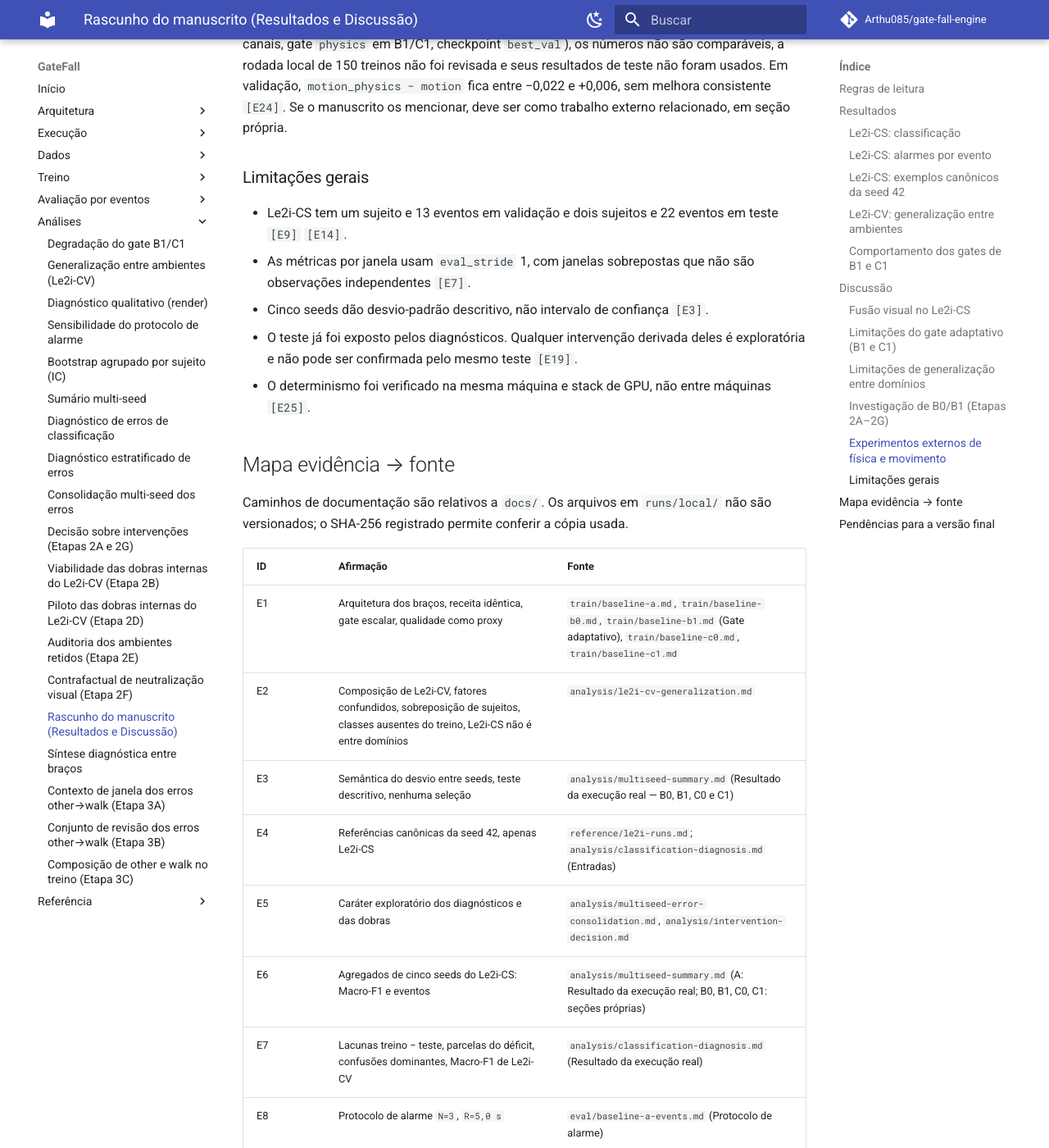
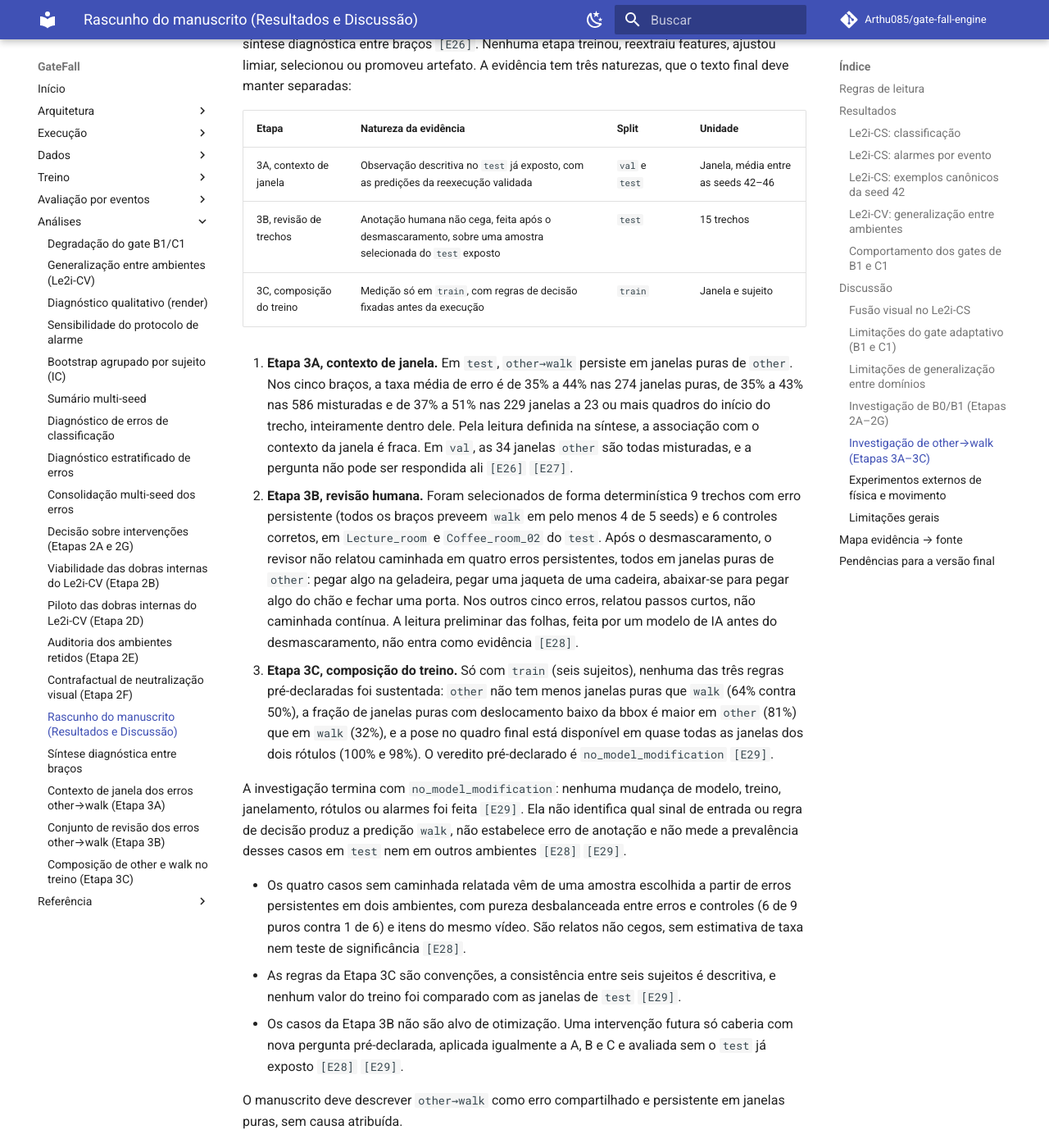
Before and after one commit to Arthu085/gate-fall-engine, an MkDocs documentation site: the page built from docs/analysis/manuscript-results-discussion.md, in a window 1280 px wide and 1400 px high, scrolled down 8494 px. Shown: the whole window at 82% size. Built offline with MkDocs 1.6.1 and Material for MkDocs 9.7.7, drawn with Linux system fonts in a browser that asks for light colours; comment, search, counter and statistics services are not loaded; some of the changed text lies outside the part shown.

Commit message:
docs(analysis): close Stage 3A-3C other→walk investigation in manuscript
Co-Authored-By: Claude <noreply@anthropic.com>

```diff
--- a/docs/analysis/manuscript-results-discussion.md
+++ b/docs/analysis/manuscript-results-discussion.md
@@ -51,8 +51,9 @@ separados:
    resultados e não foi escolhida pelo teste. Não existe referência canônica
    de Le2i-CV `[E4]`.
 3. **Diagnósticos e investigações exploratórios.** Consolidação de erros,
-   dobras internas, auditoria e neutralização visual são não canônicos e não
-   alteram nenhuma decisão congelada `[E5]`.
+   dobras internas, auditoria, neutralização visual e Etapas 3A–3C são não
+   canônicos e não alteram nenhuma decisão congelada `[E5]` `[E27]` `[E28]`
+   `[E29]`.
 4. **Experimentos externos.** Os experimentos de física e movimento de outro
    repositório ficam fora dos resultados do GateFall
    ([seção própria](#experimentos-externos-de-fisica-e-movimento)).
@@ -222,7 +223,9 @@ O texto não deve afirmar superioridade estatística.
 Os braços de fusão quase memorizam o treino `[E6]` `[E7]`, e os erros
 dominantes (`other→walk`, `standing→walk`, `sitting→stand_up`) são
 compartilhados por todos os braços. Isso sugere uma origem no conteúdo ou nos
-rótulos, não no backbone, mas a hipótese não foi testada `[E7]` `[E19]`.
+rótulos, não no backbone, mas a hipótese não foi testada `[E7]` `[E19]`. As
+Etapas 3A–3C descrevem `other→walk` sem atribuir causa
+([seção própria](#investigacao-other-walk)).
 
 ### Limitações do gate adaptativo (B1 e C1)
 
@@ -310,6 +313,66 @@ o gate de B1 e nunca foi avaliada em `val` ou `test` oficiais `[E19]` `[E23]`.
 Nada nas Etapas 2D–2F explica a falha no teste oficial, porque as dobras são
 todas 320×240 a 25 fps e não testam resolução nem fps `[E19]`.
 
+### Investigação de `other→walk` (Etapas 3A–3C) { #investigacao-other-walk }
+
+Investigação exploratória e não canônica do erro dominante de Le2i-CS,
+recomendada pela síntese diagnóstica entre braços `[E26]`. Nenhuma etapa
+treinou, reextraiu features, ajustou limiar, selecionou ou promoveu
+artefato. A evidência tem três naturezas, que o texto final deve manter
+separadas:
+
+| Etapa | Natureza da evidência | Split | Unidade |
+| --- | --- | --- | --- |
+| 3A, contexto de janela | Observação descritiva no `test` já exposto, com as predições da reexecução validada | `val` e `test` | Janela, média entre as seeds 42–46 |
+| 3B, revisão de trechos | Anotação humana não cega, feita após o desmascaramento, sobre uma amostra selecionada do `test` exposto | `test` | 15 trechos |
+| 3C, composição do treino | Medição só em `train`, com regras de decisão fixadas antes da execução | `train` | Janela e sujeito |
+
+1. **Etapa 3A, contexto de janela.** Em `test`, `other→walk` persiste em
+   janelas puras de `other`. Nos cinco braços, a taxa média de erro é de 35%
+   a 44% nas 274 janelas puras, de 35% a 43% nas 586 misturadas e de 37% a
+   51% nas 229 janelas a 23 ou mais quadros do início do trecho, inteiramente
+   dentro dele. Pela leitura definida na síntese, a associação com o contexto
+   da janela é fraca. Em `val`, as 34 janelas `other` são todas misturadas, e
+   a pergunta não pode ser respondida ali `[E26]` `[E27]`.
+2. **Etapa 3B, revisão humana.** Foram selecionados de forma determinística
+   9 trechos com erro persistente (todos os braços preveem `walk` em pelo
+   menos 4 de 5 seeds) e 6 controles corretos, em `Lecture_room` e
+   `Coffee_room_02` do `test`. Após o desmascaramento, o revisor não relatou
+   caminhada em quatro erros persistentes, todos em janelas puras de `other`:
+   pegar algo na geladeira, pegar uma jaqueta de uma cadeira, abaixar-se para
+   pegar algo do chão e fechar uma porta. Nos outros cinco erros, relatou
+   passos curtos, não caminhada contínua. A leitura preliminar das folhas,
+   feita por um modelo de IA antes do desmascaramento, não entra como
+   evidência `[E28]`.
+3. **Etapa 3C, composição do treino.** Só com `train` (seis sujeitos),
+   nenhuma das três regras pré-declaradas foi sustentada: `other` não tem
+   menos janelas puras que `walk` (64% contra 50%), a fração de janelas puras
+   com deslocamento baixo da bbox é maior em `other` (81%) que em `walk`
+   (32%), e a pose no quadro final está disponível em
+   quase todas as janelas dos dois rótulos (100% e 98%). O veredito
+   pré-declarado é `no_model_modification` `[E29]`.
+
+A investigação termina com `no_model_modification`: nenhuma mudança de
+modelo, treino, janelamento, rótulos ou alarmes foi feita `[E29]`. Ela não
+identifica qual sinal de entrada ou regra de decisão produz a predição
+`walk`, não estabelece erro de anotação e não mede a prevalência desses
+casos em `test` nem em outros ambientes `[E28]` `[E29]`.
+
+- Os quatro casos sem caminhada relatada vêm de uma amostra escolhida a
+  partir de erros persistentes em dois ambientes, com pureza desbalanceada
+  entre erros e controles (6 de 9 puros contra 1 de 6) e itens do mesmo
+  vídeo. São relatos não cegos, sem estimativa de taxa nem teste de
+  significância `[E28]`.
+- As regras da Etapa 3C são convenções, a consistência entre seis sujeitos é
+  descritiva, e nenhum valor do treino foi comparado com as janelas de
+  `test` `[E29]`.
+- Os casos da Etapa 3B não são alvo de otimização. Uma intervenção futura só
+  caberia com nova pergunta pré-declarada, aplicada igualmente a A, B e C e
+  avaliada sem o `test` já exposto `[E28]` `[E29]`.
+
+O manuscrito deve descrever `other→walk` como erro compartilhado e
+persistente em janelas puras, sem causa atribuída.
+
 ### Experimentos externos de física e movimento
 
 Os experimentos do repositório derivado `rsramos30/gate-fall-motion-physics`
@@ -367,6 +430,10 @@ cópia usada.
 | E23 | Contrafactual de neutralização visual (Etapa 2F) | `analysis/visual-neutralization-counterfactual.md` |
 | E24 | Experimentos externos de física e movimento | `analysis/intervention-decision.md` (Experimentos externos de física e movimento) |
 | E25 | Determinismo na mesma máquina, sem garantia entre máquinas | `analysis/multiseed-summary.md` (Resultado da execução real); `reference/le2i-runs.md` (Conferência e reprodução) |
+| E26 | Investigação recomendada para `other→walk` e leitura do contexto da janela | `analysis/cross-arm-diagnostic-synthesis.md` (Investigação recomendada) |
+| E27 | Contexto de janela dos erros `other→walk` em `val` e no `test` exposto (Etapa 3A) | `analysis/window-context-diagnosis.md` (Conclusão; Resultado da execução real) |
+| E28 | Seleção dos trechos e revisão humana não cega no `test` exposto (Etapa 3B) | `analysis/other-walk-review-set.md` (Cobertura da execução real; Revisão concluída) |
+| E29 | Composição de `other` e `walk` só em `train`, regras e veredito `no_model_modification` (Etapa 3C) | `analysis/other-walk-train-composition.md` (Regras de decisão; Resultados observados; Interpretação) |
 
 Os sumários locais de E15 foram produzidos pelo
 [sumário multi-seed](multiseed-summary.md), que valida configuração,
```
